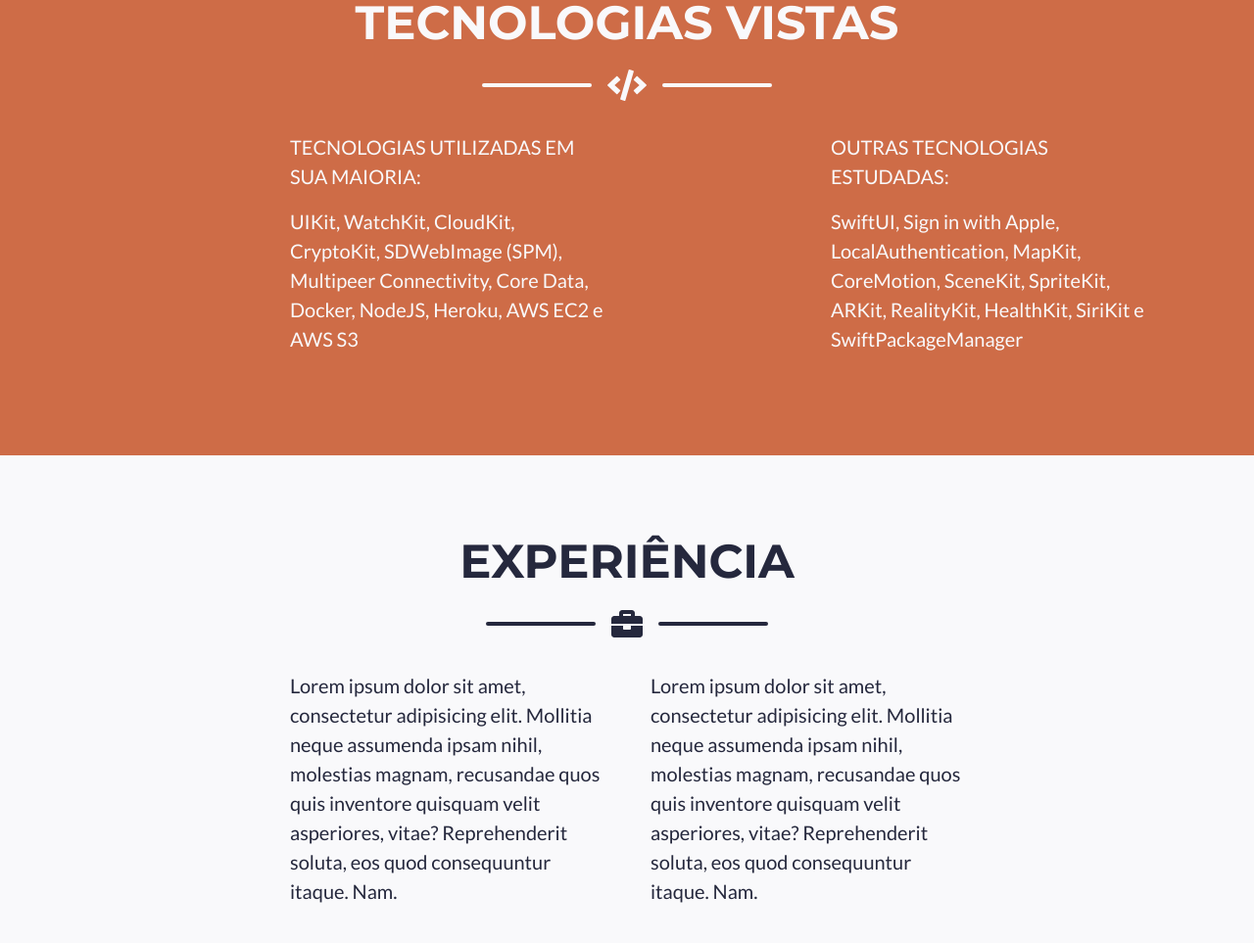
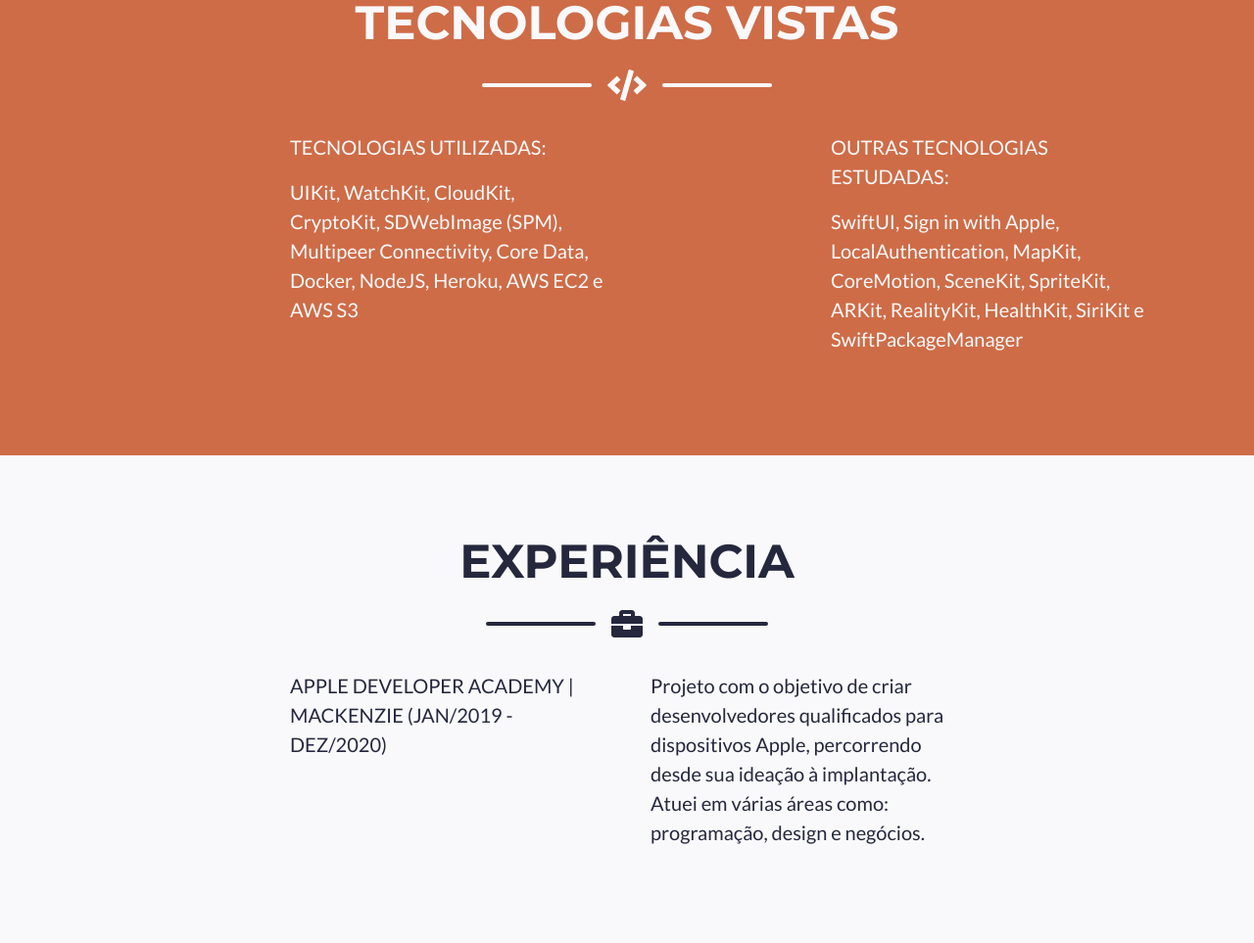
Before and after one commit to zewuchen/zewuchen.github.io, a plain HTML site: page index.html in a window 1280 px wide. Shown: the part 2049-3012 px from the top of the page at 98% size. Drawn offline with nearby package versions, Linux system fonts and the light colour scheme.

Commit message:
Add description of experience

```diff
--- a/index.html
+++ b/index.html
@@ -145,7 +145,7 @@
                 </div>
                 <!-- Tecnologias Section Content-->
                 <div class="row">
-                    <div class="col-lg-4 ml-auto text-white"><p class="lead text-uppercase text-white">Tecnologias utilizadas em sua maioria:</p><p class="lead">UIKit, WatchKit, CloudKit, CryptoKit, SDWebImage (SPM), Multipeer Connectivity, Core Data, Docker, NodeJS, Heroku, AWS EC2 e AWS S3</p></div>
+                    <div class="col-lg-4 ml-auto text-white"><p class="lead text-uppercase text-white">Tecnologias utilizadas:</p><p class="lead">UIKit, WatchKit, CloudKit, CryptoKit, SDWebImage (SPM), Multipeer Connectivity, Core Data, Docker, NodeJS, Heroku, AWS EC2 e AWS S3</p></div>
                     <div class="col-lg-4 ml-auto text-white"><p class="lead text-uppercase text-white">Outras tecnologias estudadas:</p><p class="lead">SwiftUI, Sign in with Apple, LocalAuthentication, MapKit, CoreMotion, SceneKit, SpriteKit, ARKit, RealityKit, HealthKit, SiriKit e SwiftPackageManager</p></div>
                 </div>
             </div>
@@ -163,8 +163,8 @@
                 </div>
                 <!-- Experiência Section Content-->
                 <div class="row">
-                    <div class="col-lg-4 ml-auto text-gray"><p class="lead">Lorem ipsum dolor sit amet, consectetur adipisicing elit. Mollitia neque assumenda ipsam nihil, molestias magnam, recusandae quos quis inventore quisquam velit asperiores, vitae? Reprehenderit soluta, eos quod consequuntur itaque. Nam.</p></div>
-                    <div class="col-lg-4 mr-auto text-gray"><p class="lead">Lorem ipsum dolor sit amet, consectetur adipisicing elit. Mollitia neque assumenda ipsam nihil, molestias magnam, recusandae quos quis inventore quisquam velit asperiores, vitae? Reprehenderit soluta, eos quod consequuntur itaque. Nam.</p></div>
+                    <div class="col-lg-4 ml-auto text-gray"><p class="lead text-uppercase text-secondary">Apple Developer Academy | Mackenzie (Jan/2019 - Dez/2020)</p></div>
+                    <div class="col-lg-4 mr-auto text-gray"><p class="lead">Projeto com o objetivo de criar desenvolvedores qualificados para dispositivos Apple, percorrendo desde sua ideação à implantação. Atuei em várias áreas como: programação, design e negócios.</p></div>
                 </div>
             </div>
         </section>
```
